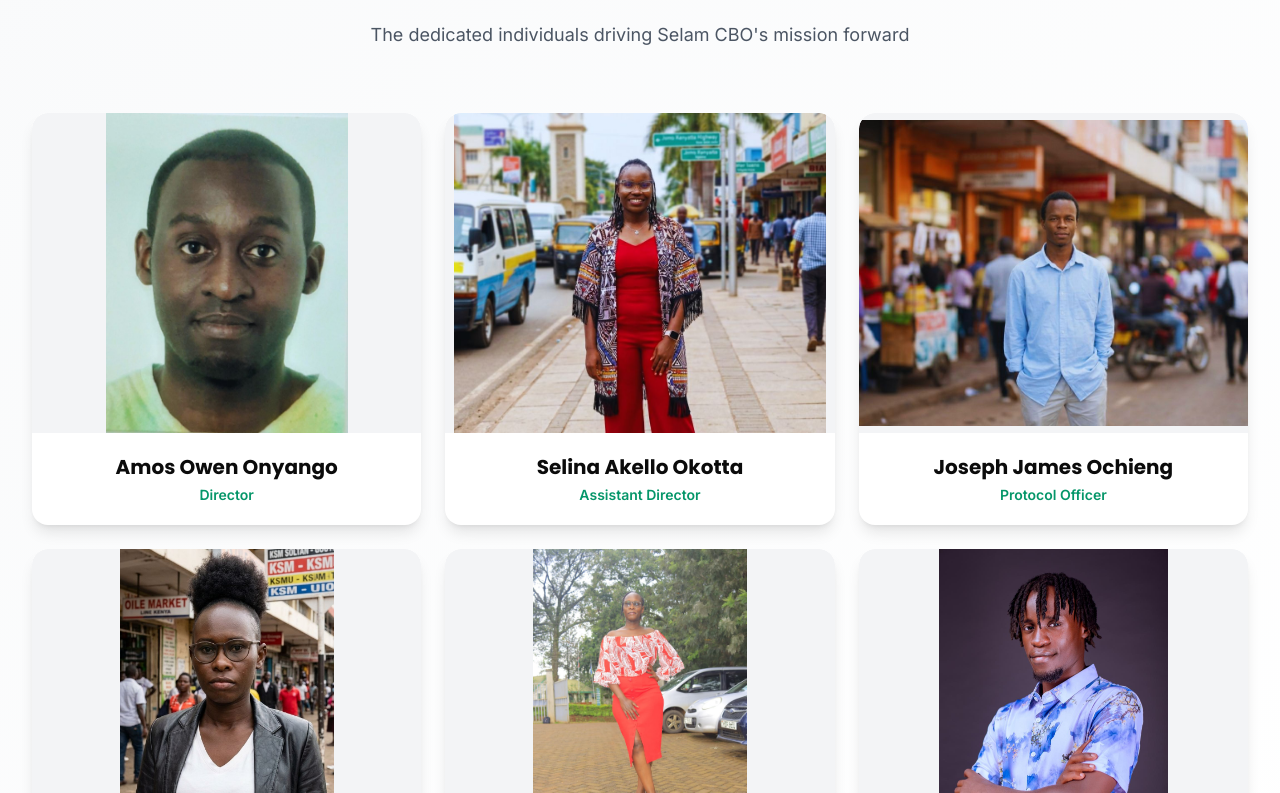
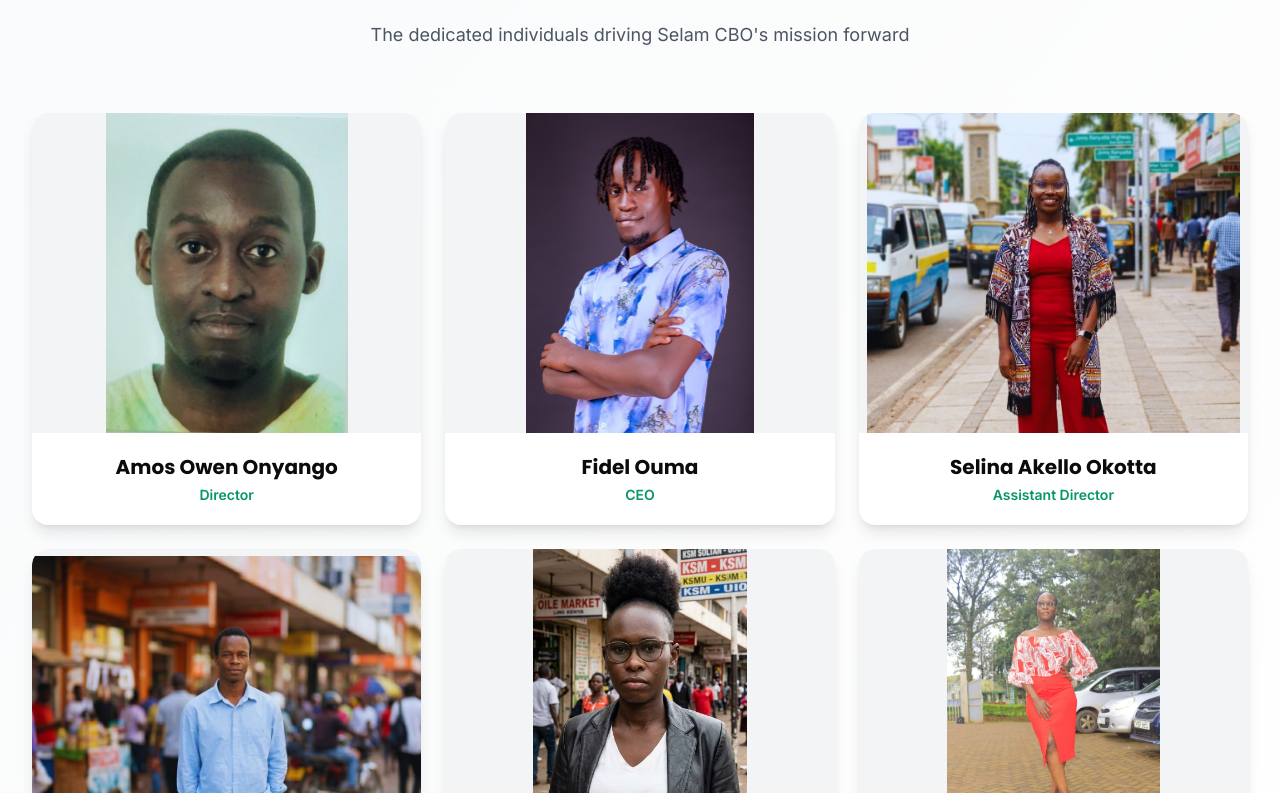
Before and after one commit to Vinn254/selam-NGO, a Next.js app: page /about in a window 1280 px wide. Shown: the part 927-1720 px from the top of the page. Built offline with nearby package versions, Linux system fonts and the light colour scheme.

Commit message:
Reorder CEO after Director and update CEO name to Fidel Ouma with description

```diff
--- a/components/TeamSection.js
+++ b/components/TeamSection.js
@@ -10,6 +10,12 @@ const teamMembers = [
     role: 'Director',
     image: '/Director.jpeg',
     description: 'Leading strategic initiatives and fostering partnerships for sustainable growth.',
+  },
+  {
+    name: 'Fidel Ouma',
+    role: 'CEO',
+    image: '/higan.jpeg',
+    description: 'Providing visionary leadership and strategic direction to drive organizational mission and impact.',
   },
   {
     name: 'Selina Akello Okotta',
@@ -36,10 +42,10 @@ const teamMembers = [
     description: 'Facilitating programs and community engagement activities.',
   },
   {
-    name: 'CEO',
+    name: 'Fidel Ouma',
     role: 'CEO',
     image: '/higan.jpeg',
-    description: 'Chief Executive Officer.',
+    description: 'Providing visionary leadership and strategic direction to drive organizational mission and impact.',
   },
 ]
 
```
